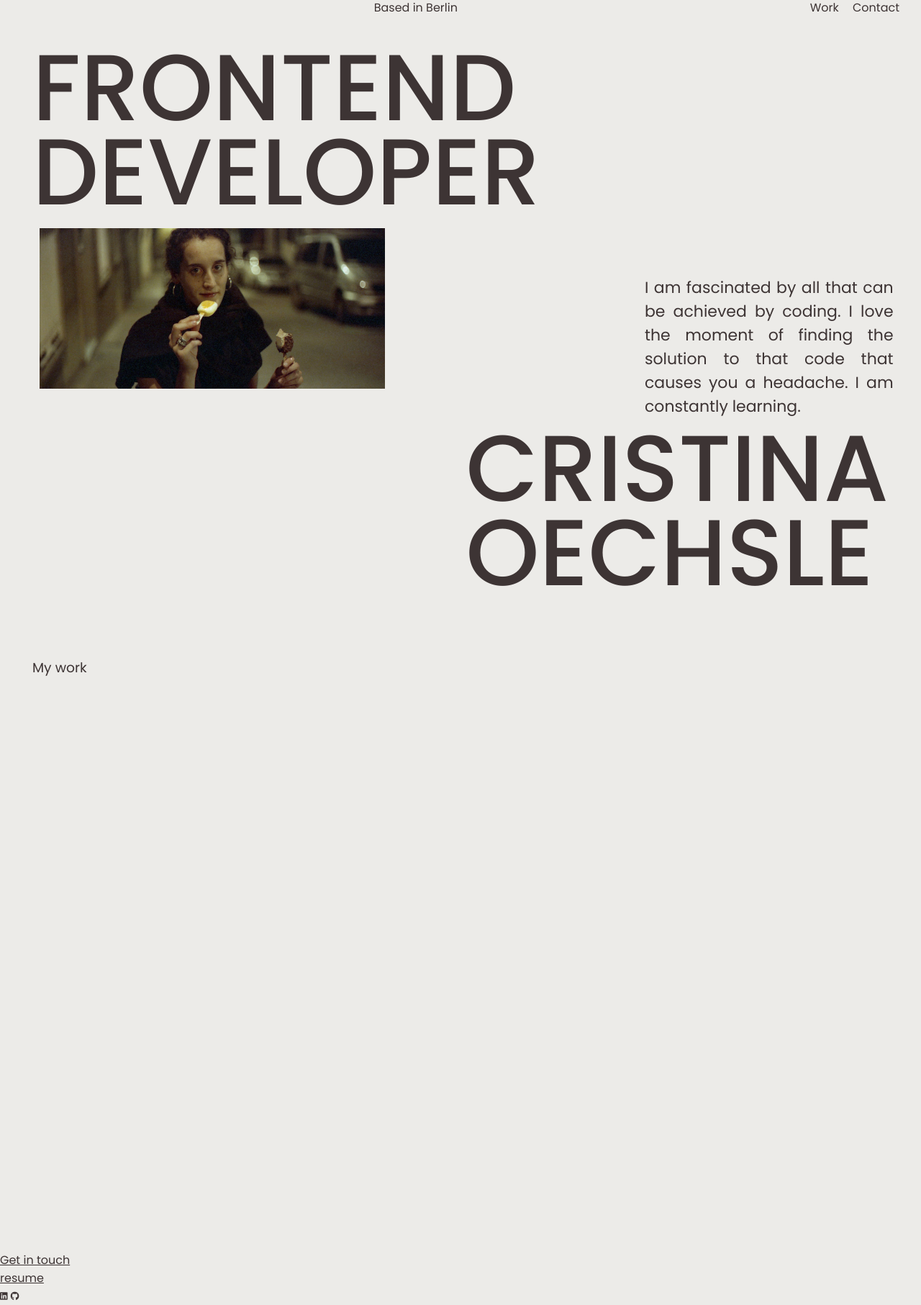
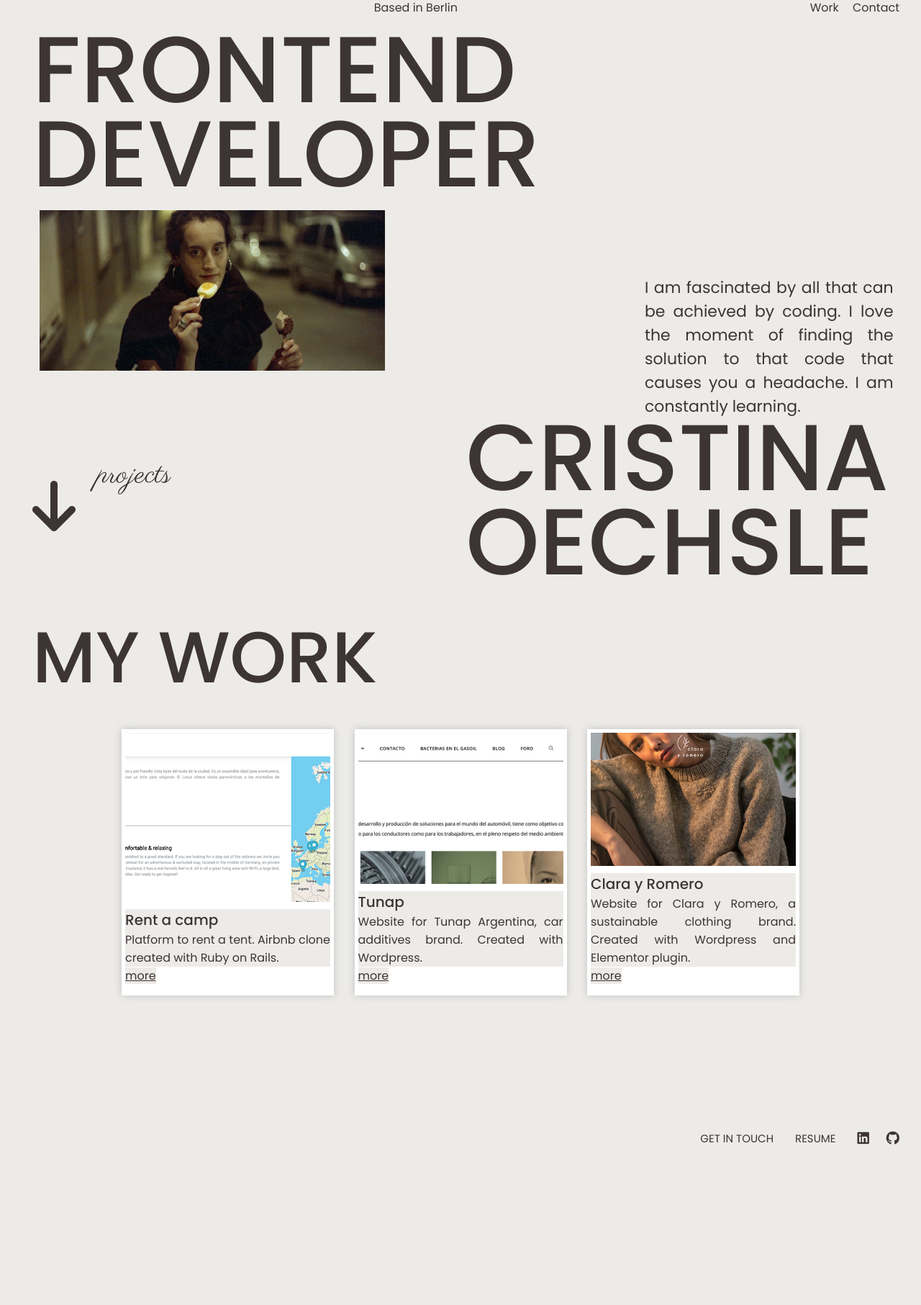
Before and after one commit to CristinaOe/portfolio_feb, a PHP site: page / in a window 1280 px wide. Shown: the part 17-1830 px from the top of the page at 72% size. After the commit the page ends 1607 px from the top, so only its background shows below. Run offline with PHP 8.4, Linux system fonts and the light colour scheme; some libraries are stand-ins or nearby versions.

Commit message:
js cards creation

```diff
--- a/css/styles.css
+++ b/css/styles.css
@@ -6,9 +6,17 @@
   background-color: #ecebe8;
 }
 
-section {
+.main-section {
   height: 100vh;
-  padding: 25px 45px;
+}
+
+.project-section {
+  height: 90vh;
+}
+
+.main-section,
+.project-section {
+  padding: 0px 45px;
 }
 
 h1,
@@ -20,7 +28,13 @@ h2 {
 
 h2 {
   float: right;
-  margin-top: 50px;
+  margin-top: 60px;
+}
+
+h3 {
+  font-size: 100px;
+  font-weight: 500;
+  text-transform: uppercase;
 }
 
 header {
@@ -66,3 +80,81 @@ h2 {
   width: 27%;
   text-align: justify;
 }
+
+.arrow {
+  display: flex;
+  position: absolute;
+  top: 85%;
+  gap: 30px;
+}
+
+.projects-text {
+  margin-top: -30px;
+  font-family: "Parisienne", cursive;
+  font-size: 40px;
+}
+
+/* projects */
+
+.container {
+  width: 80%;
+  margin: 0 auto;
+  padding-top: 20px;
+  display: flex;
+  flex-wrap: wrap;
+  justify-content: space-between;
+}
+
+.boxes {
+  border: 5px solid white;
+  width: 285px;
+  height: 360px;
+  display: flex;
+  flex-direction: column;
+  margin: 5px;
+  align-items: center;
+  justify-content: flex-end;
+  box-shadow: 0 0 10px silver;
+  transition: 300ms all;
+  background-size: cover;
+  background-position: center;
+  background-color: #334145;
+}
+
+.box-content h4 {
+  font-weight: 500;
+  font-size: 20px;
+}
+
+.box-content {
+  background-color: #fff;
+  padding: 10px 5px;
+  text-align: justify;
+  width: 100%;
+  transition: 300ms all;
+}
+
+.boxes:hover {
+  transform: scale(1.1);
+}
+
+/* footer */
+
+footer {
+  padding: 12px 30px;
+  font-size: 15px;
+  font-weight: 500;
+  display: flex;
+  gap: 30px;
+  justify-content: right;
+  text-transform: uppercase;
+  bottom: 0px;
+}
+
+footer a {
+  text-decoration: none;
+}
+
+.social-links .fa-linkedin {
+  margin-right: 20px;
+}
--- a/index.html
+++ b/index.html
@@ -5,13 +5,12 @@
     <meta http-equiv="X-UA-Compatible" content="IE=edge" />
     <meta name="viewport" content="width=device-width, initial-scale=1.0" />
     <title>Document</title>
+
     <link href="css/styles.css" rel="stylesheet" />
     <link rel="preconnect" href="https://fonts.googleapis.com" />
     <link rel="preconnect" href="https://fonts.gstatic.com" crossorigin />
-    <link rel="preconnect" href="https://fonts.googleapis.com" />
-    <link rel="preconnect" href="https://fonts.gstatic.com" crossorigin />
     <link
-      href="https://fonts.googleapis.com/css2?family=Poppins:wght@400;500;600&display=swap"
+      href="https://fonts.googleapis.com/css2?family=Parisienne&family=Poppins:wght@400;500;600&display=swap"
       rel="stylesheet"
     />
     <script
@@ -23,11 +22,11 @@
     <header class="header">
       <p>Based in Berlin</p>
       <div class="header-links">
-        <a href="#" class="work-link">Work</a>
+        <a href="#my-work" class="work-link">Work</a>
         <a href="#">Contact</a>
       </div>
     </header>
-    <section>
+    <section class="main-section">
       <main>
         <div class="left-side">
           <h1>Frontend <span class="block-text">Developer</span></h1>
@@ -47,11 +46,18 @@
             Cristina <span class="block-text">Oechsle</span>
           </h2>
         </div>
+        <div class="arrow">
+          <a href="#my-work"><i class="fas fa-arrow-down fa-5x"></i></a>
+          <p class="projects-text">projects</p>
+        </div>
       </main>
     </section>
-    <section class="projects">
+    <section class="project-section" id="my-work">
       <h3>My work</h3>
       <!-- projects -->
+      <div class="container">
+
+      </div>
      </section>
       <footer>
         <p>
@@ -67,12 +73,14 @@
         <a href="cristina-oechsle-resume.pdf" target="_blank">resume</a>
         <div class="social-links">
           <a href="https://www.linkedin.com/in/cristina-oechsle/" target="blank"
-          ><i class="fab fa-linkedin fa-xs"></i
+            ><i class="fab fa-linkedin fa-lg"></i
           ></a>
           <a href="https://github.com/CristinaOe" target="blank"
-          ><i class="fab fa-github fa-xs"></i
+            ><i class="fab fa-github fa-lg"></i
           ></a>
         </div>
       </footer>
+    </section>
+    <script src="index.js" type="text/javascript"></script>
   </body>
 </html>
--- /dev/null
+++ b/index.js
@@ -0,0 +1,22 @@
+const title = ["Clara y Romero", "Tunap", "Rent a camp"];
+const description = [
+  "Website for Clara y Romero, a sustainable clothing brand. Created with Wordpress and Elementor plugin.",
+  "Website for Tunap Argentina, car additives brand. Created with Wordpress.",
+  "Platform to rent a tent. Airbnb clone created with Ruby on Rails. ",
+];
+
+const dynamic = document.querySelector(".container");
+
+for (let i = 0; i < title.length; i++) {
+  const fetch = document.querySelector(".container").innerHTML;
+  dynamic.innerHTML =
+    `<div id="cards${i}" class="boxes">
+          <div class="box-content">
+            <h4>${title[i]}</h4>
+            <p>${description[i]}</p>
+            <a href="#">more</a>
+          </div>
+        </div>` + fetch;
+  const bgimg = document.getElementById(`cards${i}`);
+  bgimg.style.backgroundImage = `url("images/${title[i]}.png")`;
+}
```
Also changed, not shown: images/Clara y Romero.png (added), images/Rent a camp.png (added), images/Tunap.png (added). Lines whose indentation alone changed are shown as unchanged.
